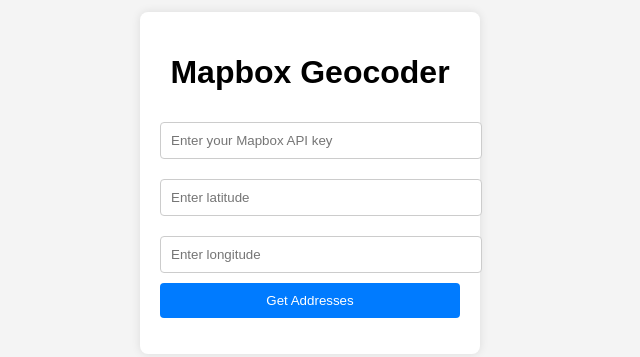
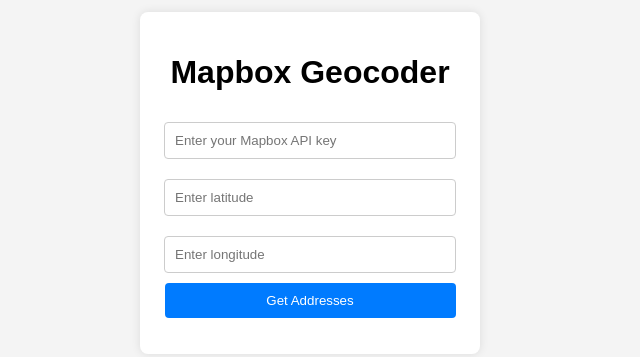
Before and after one commit to johannvig/Mapbox-Geocoder, a plain HTML site: page index.html in a window 1280 px wide. Shown: the part 217-574 px from the top of the page, 330-970 px from the left. Drawn offline with Linux system fonts and the light colour scheme.

Commit message:
Update styles.css

```diff
--- a/styles.css
+++ b/styles.css
@@ -7,6 +7,7 @@ body {
     justify-content: center;
     align-items: center;
     height: 100vh;
+    overflow: hidden;
 }
 
 .container {
@@ -16,10 +17,12 @@ body {
     box-shadow: 0 0 10px rgba(0, 0, 0, 0.1);
     text-align: center;
     width: 300px;
+    max-height: 90vh;
+    overflow-y: auto;
 }
 
 input {
-    width: 100%;
+    width: 90%;
     padding: 10px;
     margin: 10px 0;
     border: 1px solid #ccc;
@@ -27,7 +30,7 @@ input {
 }
 
 button {
-    width: 100%;
+    width: 97%;
     padding: 10px;
     background-color: #007bff;
     color: white;
```
